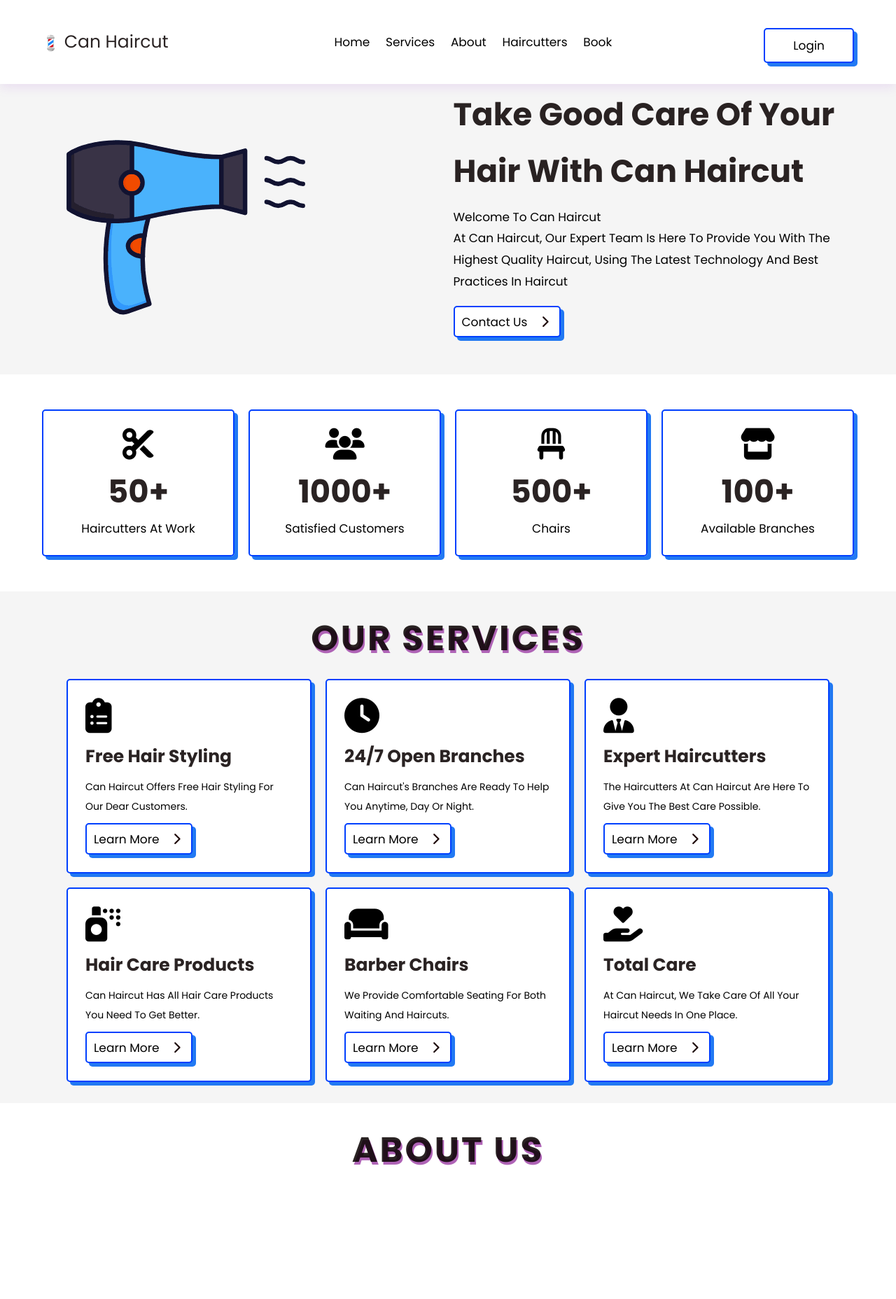
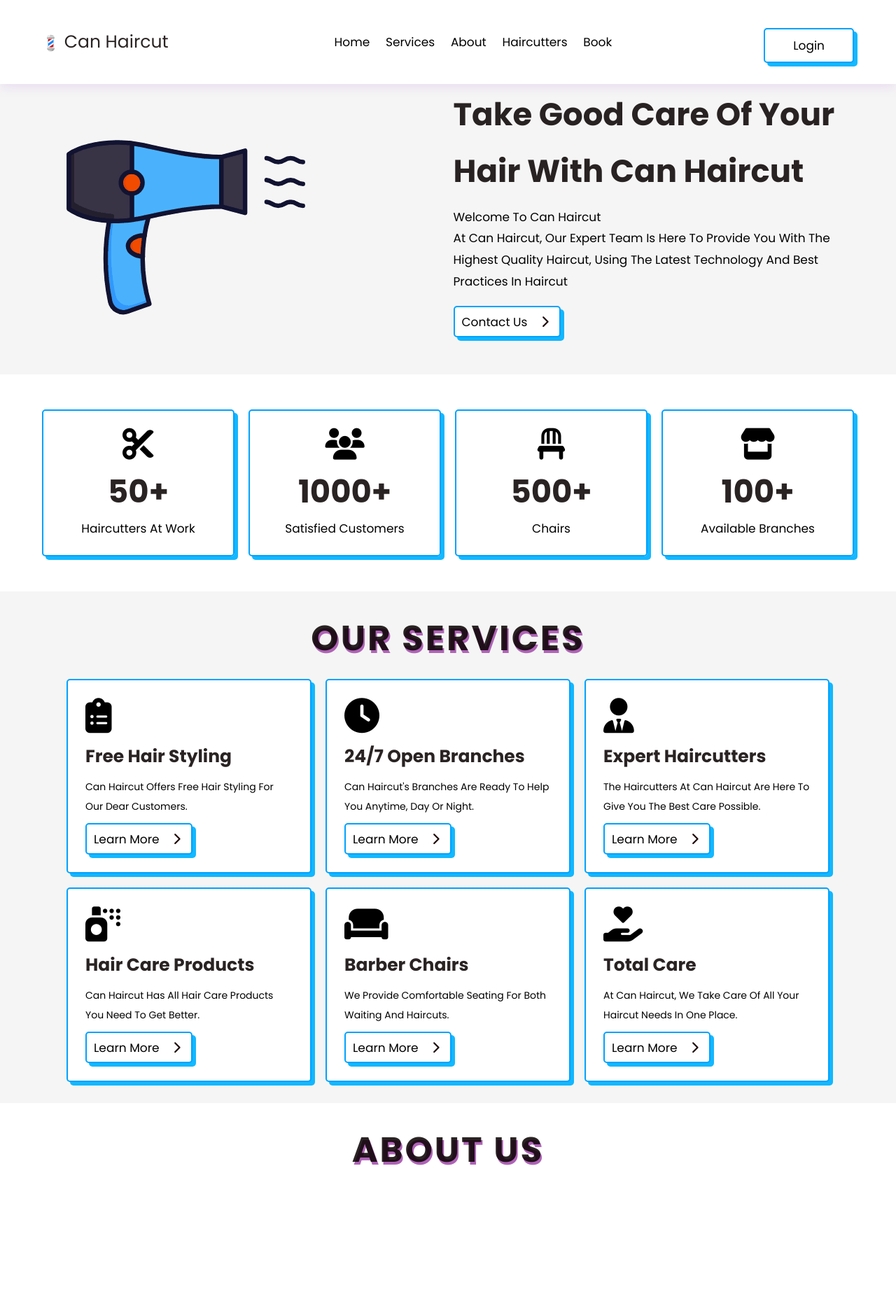
Before and after one commit to pirateinthesky/Haircut-website, a PHP site: page / in a window 1280 px wide. Shown: the top 1856 px of the page at 70% size. Run offline with PHP 8.4, Linux system fonts and the light colour scheme; data that the repository does not hold is empty.

Commit message:
Fixed some errors on SQL.

```diff
--- a/src/css/style.css
+++ b/src/css/style.css
@@ -1,10 +1,10 @@
 @import url('https://fonts.googleapis.com/css2?family=Poppins:wght@100;200;300;400;500;600;700&display=swap');
 
 :root{
-    --blue:#003ffe;
+    --blue:#00a2ff;
     --black:#0a0202de;
     --orange: rgb(255, 119, 0);
-    --box-shadow:.5rem .5rem 0 #116ff3ec;
+    --box-shadow:.5rem .5rem 0 #00b3ffec;
     --border:.2rem solid var(--blue);
 }
 
--- a/src/index.php
+++ b/src/index.php
@@ -294,7 +294,7 @@ require('DBconnection.php')
 
             <div class="box">
                  <h3>our services</h3>
-                 <a href="html/services.html?service=checkups"> <i class="fas fa-chevron-right"></i> Free Haircare Test </a>
+                 <a href="html/services.html?service=styling"> <i class="fas fa-chevron-right"></i> Free Haircare Styling </a>
                  <a href="html/services.html?service=branches"> <i class="fas fa-chevron-right"></i> 24/7 Open Branches </a>
                  <a href="html/services.html?service=haircutters"> <i class="fas fa-chevron-right"></i> Expert Haircutters </a>
                  <a href="html/services.html?service=haircare"> <i class="fas fa-chevron-right"></i> Hair Care Products </a>
--- a/src/user_dashboard.php
+++ b/src/user_dashboard.php
@@ -312,7 +312,7 @@ $email = $_SESSION['email'];
 
             <div class="box">
                  <h3>our services</h3>
-                 <a href="html/services.html?service=checkups"> <i class="fas fa-chevron-right"></i> Free Haircare Test </a>
+                 <a href="html/services.html?service=styling"> <i class="fas fa-chevron-right"></i> Free Haircare Styling </a>
                  <a href="html/services.html?service=branches"> <i class="fas fa-chevron-right"></i> 24/7 Open Branches </a>
                  <a href="html/services.html?service=haircutters"> <i class="fas fa-chevron-right"></i> Expert Haircutters </a>
                  <a href="html/services.html?service=haircare"> <i class="fas fa-chevron-right"></i> Hair Care Products </a>
```
Also changed, not shown: src/profile.php (+4 -3 lines), src/image/about-img.svg (deleted), src/image/haircutter1.jpg (deleted), src/image/haircutter2.jpg (deleted), src/image/haircutter3.jpg (deleted), src/image/home-img.svg (deleted), 1 other file.
